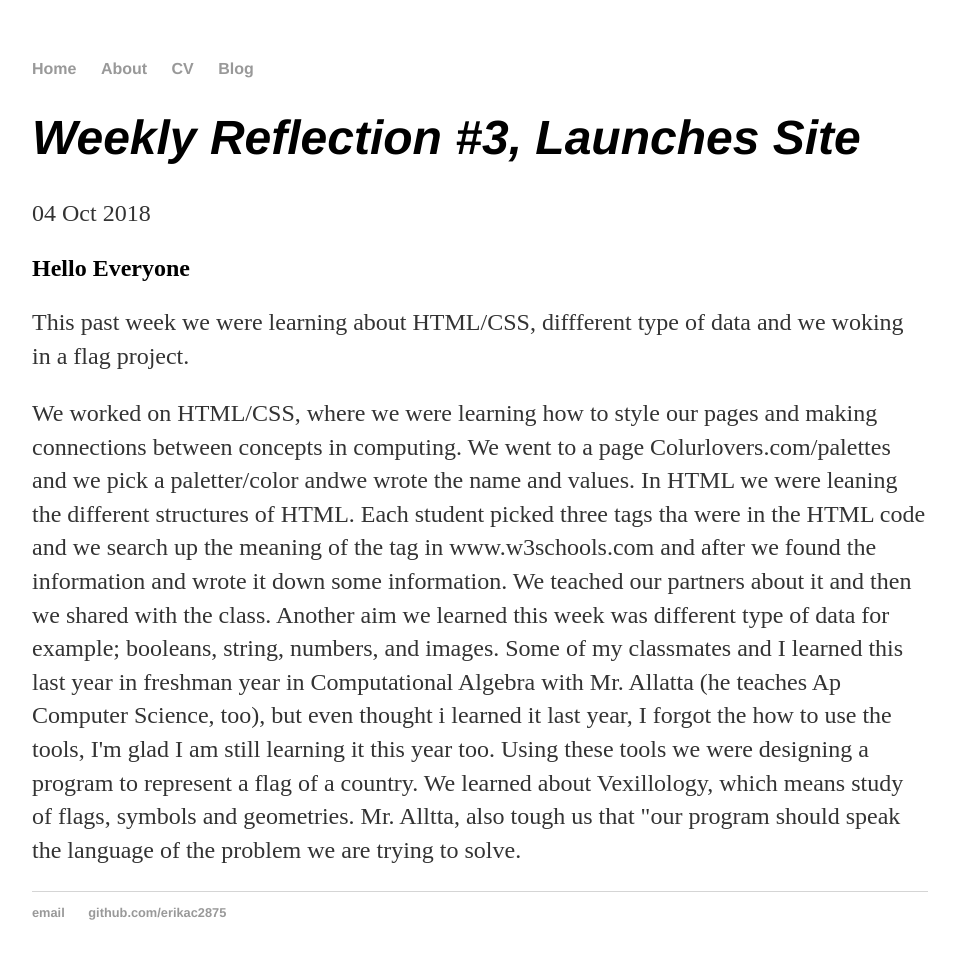
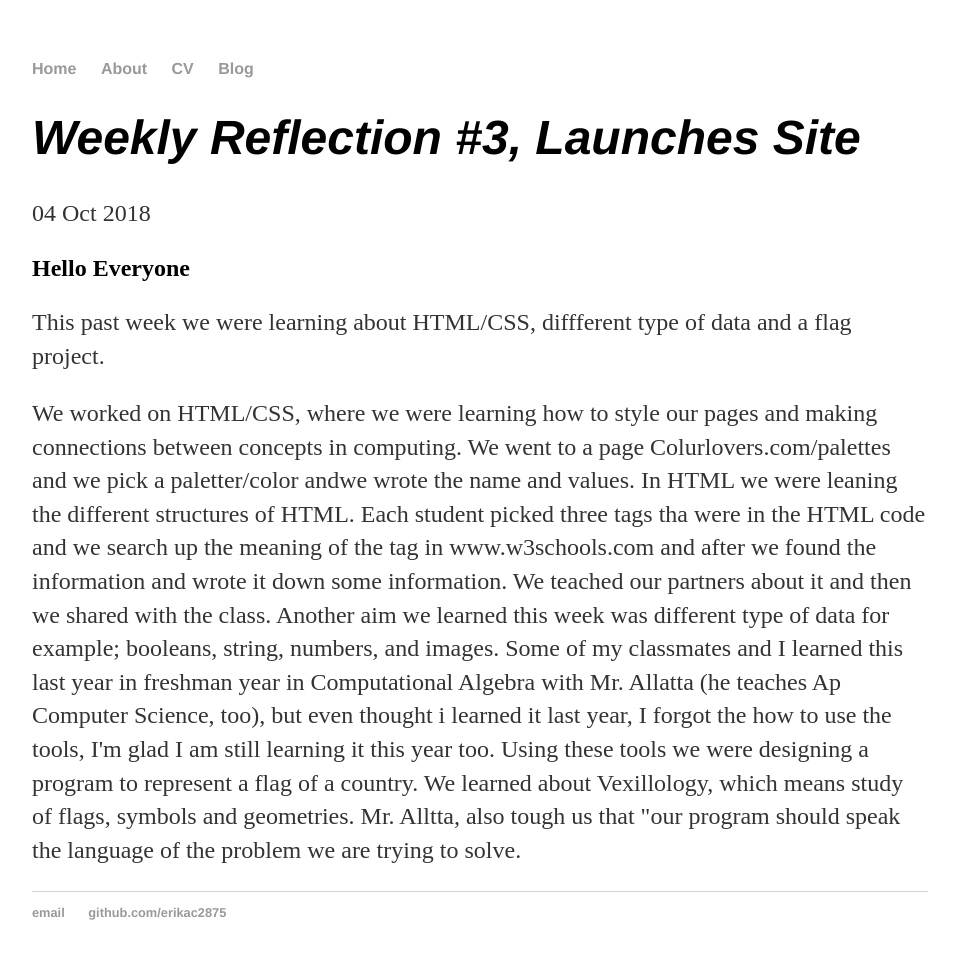
Before and after one commit to erikac2875/erikac2875.github.io, a Jekyll site: the page built from _posts/2018-10-04-Weekly-Reflection-#3-site-launched.md, in a window 1280 px wide. Shown: the whole page, without its empty margins (160-1119 px from the left). Built offline with Jekyll 4.4.1, drawn with Linux system fonts in a browser that asks for light colours.

Commit message:
Update 2018-10-04-Weekly-Reflection-#3-site-launched.md

```diff
--- a/_posts/2018-10-04-Weekly-Reflection-#3-site-launched.md
+++ b/_posts/2018-10-04-Weekly-Reflection-#3-site-launched.md
@@ -4,7 +4,7 @@ title: "Weekly Reflection #3, Launches Site"
 date: 2018-10-04
 ---
 <h2>Hello Everyone</h2>
-<p>This past week we were learning about HTML/CSS, diffferent type of data and we woking in a flag project.
+<p>This past week we were learning about HTML/CSS, diffferent type of data and a flag project.
 </p>
 <p>We worked on HTML/CSS, where we were learning how to style our pages and making connections between concepts in computing. We went to a page Colurlovers.com/palettes and we pick a paletter/color andwe wrote the name and values. In HTML we were leaning the different structures of HTML. Each student picked three tags tha were in the HTML code and we search up the meaning of the tag in www.w3schools.com and after we found the information and wrote it down some information. We teached our partners about it and then we shared with the class. Another aim we learned this week was different type of data for example; booleans, string, numbers, and images. Some of my classmates and I learned this last year in freshman year in Computational Algebra with Mr. Allatta (he teaches Ap Computer Science, too), but even thought i learned it last year, I forgot the how to use the tools, I'm glad I am still learning it this year too. Using these tools we were designing a program to represent a flag of a country. We learned about Vexillology, which means study of flags, symbols and geometries. Mr. Alltta, also tough us that "our program should speak the language of the problem we are trying to solve.
  </p>
```
